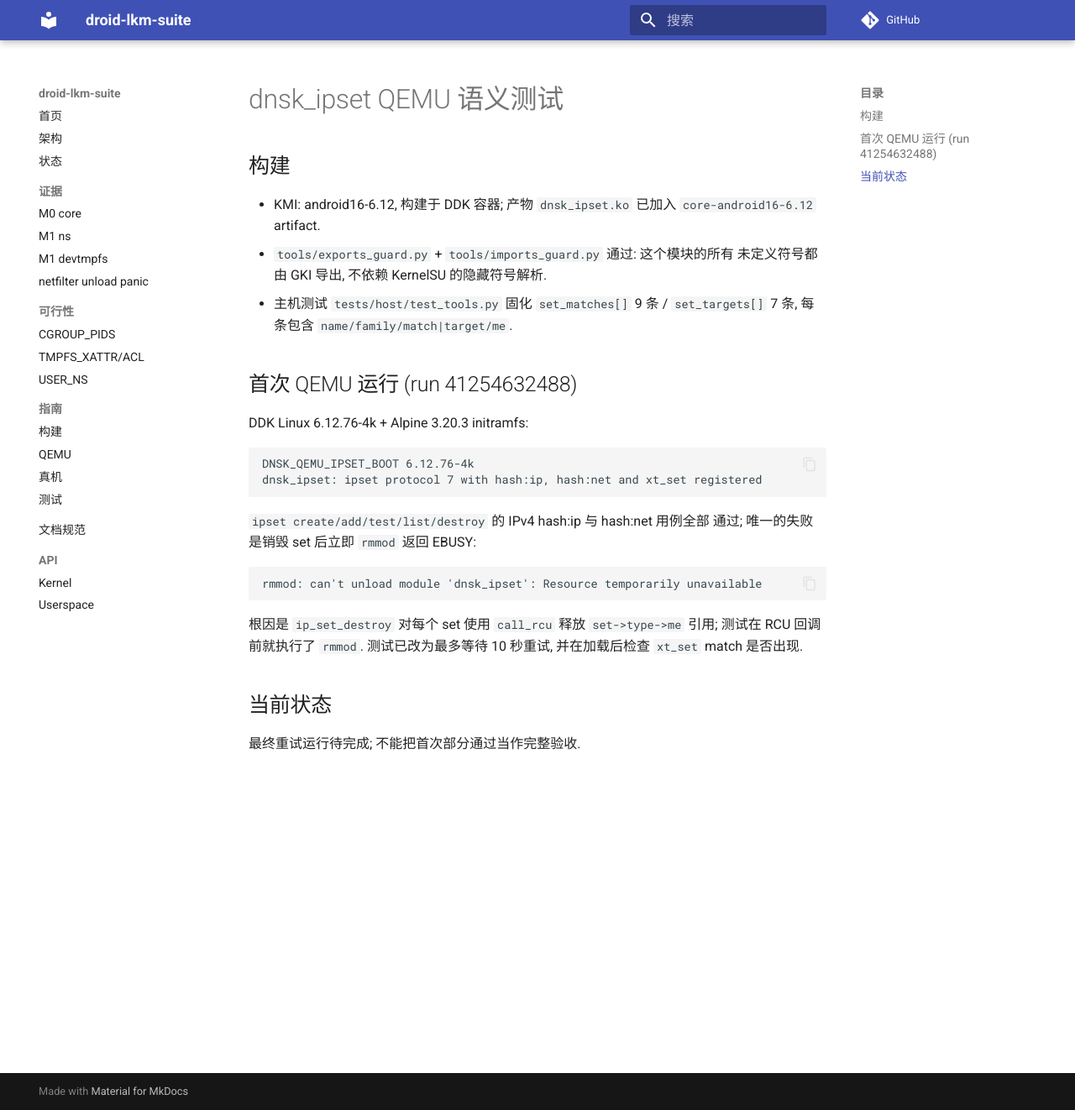
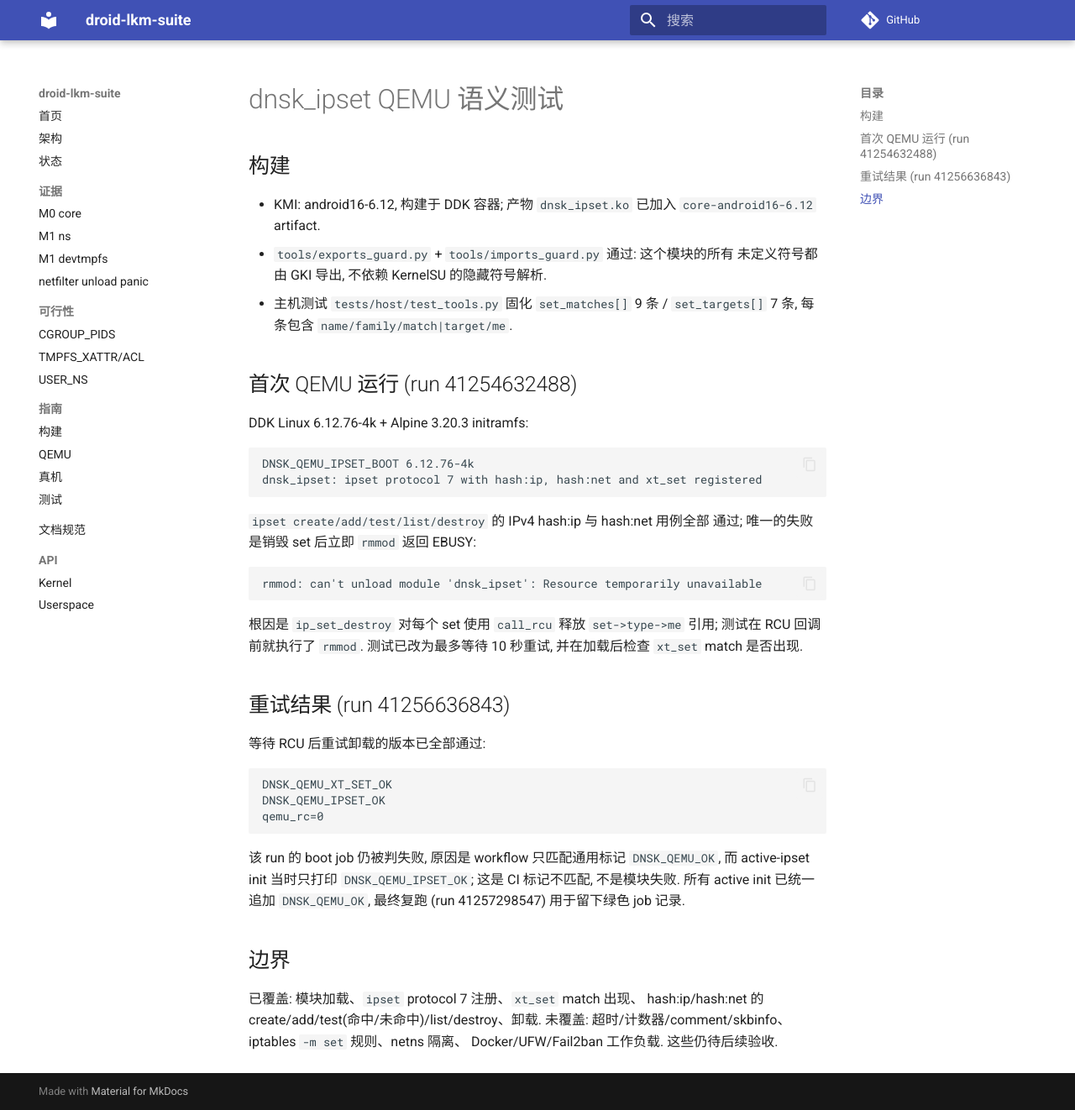
Before and after one commit to uobe1/droid-lkm-suite, an MkDocs documentation site: the page built from docs/evidence/ipset-qemu.md, in a window 1280 px wide and 1322 px high. Shown: the whole window at 84% size. Built offline with MkDocs 1.6.1 and Material for MkDocs 9.7.7, drawn with Linux system fonts in a browser that asks for light colours; comment, search, counter and statistics services are not loaded.

Commit message:
docs(evidence): record ipset QEMU semantic pass

````diff
--- a/docs/evidence/ipset-qemu.md
+++ b/docs/evidence/ipset-qemu.md
@@ -29,6 +29,24 @@ rmmod: can't unload module 'dnsk_ipset': Resource temporarily unavailable
 引用; 测试在 RCU 回调前就执行了 `rmmod`. 测试已改为最多等待 10 秒重试,
 并在加载后检查 `xt_set` match 是否出现.
 
-## 当前状态
+## 重试结果 (run 41256636843)
 
-最终重试运行待完成; 不能把首次部分通过当作完整验收.
+等待 RCU 后重试卸载的版本已全部通过:
+
+```text
+DNSK_QEMU_XT_SET_OK
+DNSK_QEMU_IPSET_OK
+qemu_rc=0
+```
+
+该 run 的 boot job 仍被判失败, 原因是 workflow 只匹配通用标记
+`DNSK_QEMU_OK`, 而 active-ipset init 当时只打印 `DNSK_QEMU_IPSET_OK`;
+这是 CI 标记不匹配, 不是模块失败. 所有 active init 已统一追加
+`DNSK_QEMU_OK`, 最终复跑 (run 41257298547) 用于留下绿色 job 记录.
+
+## 边界
+
+已覆盖: 模块加载、`ipset` protocol 7 注册、`xt_set` match 出现、
+hash:ip/hash:net 的 create/add/test(命中/未命中)/list/destroy、卸载.
+未覆盖: 超时/计数器/comment/skbinfo、iptables `-m set` 规则、netns 隔离、
+Docker/UFW/Fail2ban 工作负载. 这些仍待后续验收.
````
